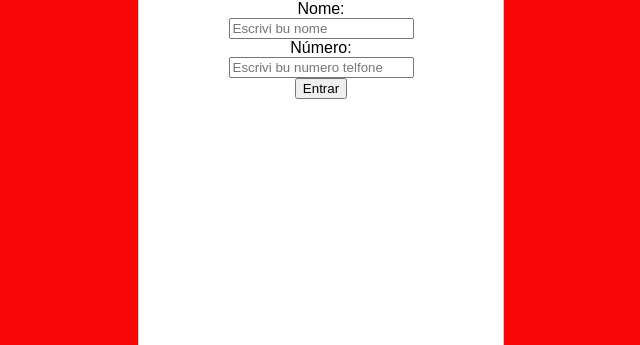
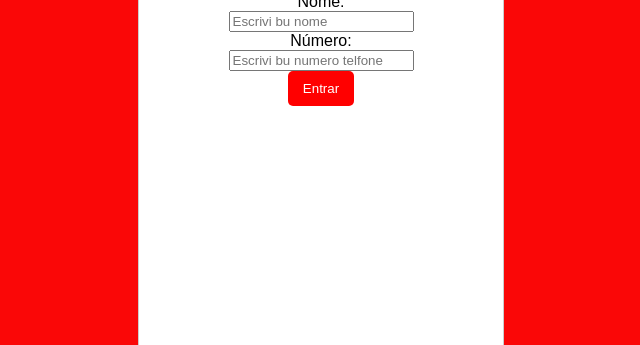
Before and after one commit to orlas123/Orlacomers, a website: page index.html in a window 1280 px wide. Shown: the part 755-1100 px from the top of the page, without its empty margins (319-959 px from the left). Drawn offline with nearby package versions, Linux system fonts and the light colour scheme.

Commit message:
Update estilo.css

```diff
--- a/estilo.css
+++ b/estilo.css
@@ -93,6 +93,21 @@ nav ul li a {
     flex-direction: column;
     align-items: center;
     width: 100%;
+}i {
+    font-size: 34px;
+}
+
+button {
+    color: white;
+    border: none;
+    padding: 10px 15px;
+    border-radius: 5px;
+    cursor: pointer;
+    background-color: red;
+}
+
+button:hover {
+    background-color: #218838;
 }
 
 /* Estilos Responsivos */
```
